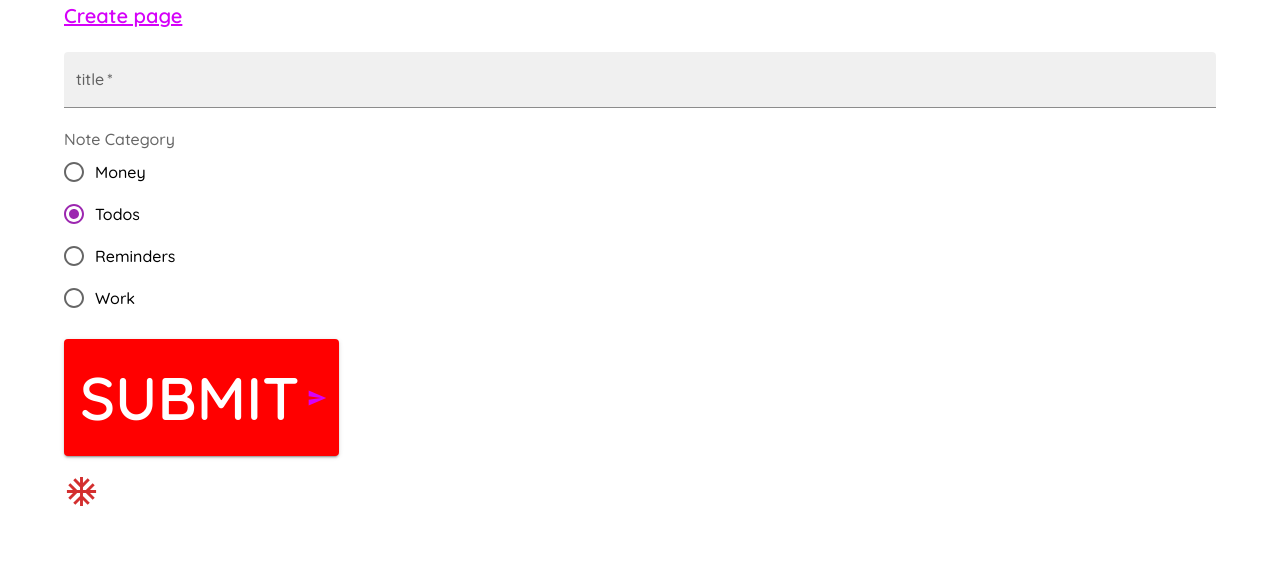
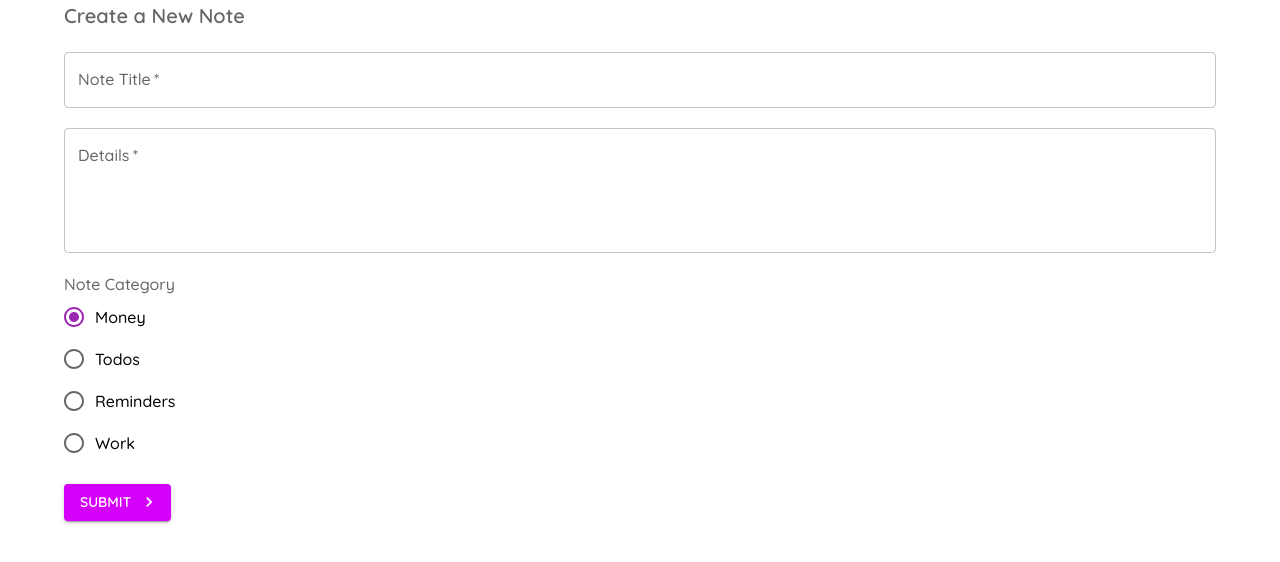
Before and after one commit to amzazibssh/MUI_commands, a React (Vite) app: page /create in a window 1280 px wide. Shown: the top 562 px of the page. Built offline with nearby package versions, Linux system fonts and the light colour scheme.

Commit message:
feat: add json server to fetch data

```diff
--- /dev/null
+++ b/data/db.json
@@ -0,0 +1,28 @@
+{
+  "notes": [
+    {
+      "title": "Yoshi's birthday bash",
+      "details": "Lorem Ipsum is simply dummy text of the printing and typesetting industry. Lorem Ipsum has been the industry's standard dummy text ever since the 1500s, when an unknown printer took a galley of type and scrambled it to make a type specimen book.",
+      "category": "reminders",
+      "id": 1
+    },
+    {
+      "title": "Complete my ninja training",
+      "details": "Lorem Ipsum is simply dummy text of the printing and typesetting industry. Lorem Ipsum has been the industry's standard dummy text ever since the 1500s, when an unknown printer took.",
+      "category": "work",
+      "id": 2
+    },
+    {
+      "title": "Order a pizza!",
+      "details": "Lorem Ipsum is simply dummy text of the printing and typesetting industry. Lorem Ipsum has been the industry's standard dummy text ever since the 1500s, when an unknown printer took a galley of type and scrambled it to make a type specimen book.\nLorem Ipsum is simply dummy text of the printing and typesetting industry. Lorem Ipsum has been the industry's standard dummy text ever since the 1500s, when an unknown printer took a galley of type and scrambled it to make a type specimen book.",
+      "category": "todos",
+      "id": 3
+    },
+    {
+      "title": "gym",
+      "details": "do some workout",
+      "category": "todos",
+      "id": 4
+    }
+  ]
+}
--- a/src/pages/Create.jsx
+++ b/src/pages/Create.jsx
@@ -6,17 +6,8 @@ import AcUnitIcon from '@mui/icons-material/AcUnit';
 import SendIcon from '@mui/icons-material/Send';
 import { makeStyles } from '@mui/styles';
 import { FormControl, FormControlLabel, FormLabel, Radio,   RadioGroup, TextField } from '@mui/material';
-
-
-const useStyle = makeStyles({
-  btn : {
-    fontSize: 60,
-    backgroundColor : 'red'
-  },
-  title : {
-    textDecoration: 'underline',
-    marginBottom: 20
-  },
+import KeyboardArrowRightIcon from '@mui/icons-material/KeyboardArrowRight'
+const useStyles = makeStyles({
   field: {
     marginTop: 20,
     marginBottom: 20,
@@ -24,71 +15,90 @@ const useStyle = makeStyles({
   }
 })
 
+export default function Create() {
+  const classes = useStyles()
+  const [title, setTitle] = useState('')
+  const [details, setDetails] = useState('')
+  const [titleError, setTitleError] = useState(false)
+  const [detailsError, setDetailsError] = useState(false)
+  const [category, setCategory] = useState('money')
 
-export default function Create() {
-
-  const classes = useStyle()
-  const [title, setTitle] = useState("")
-  const [titleError, setTitleError] = useState(false)
-  const [category, setCategory] = useState("todos")
-
-
-  const handlSubmit = (e) => {
+  const handleSubmit = (e) => {
     e.preventDefault()
     setTitleError(false)
-    if (title == ''){
+    setDetailsError(false)
+
+    if (title == '') {
       setTitleError(true)
     }
-    if(title){
-      console.log(title)
+    if (details == '') {
+      setDetailsError(true)
+    }
+    if (title && details) {
+      fetch('http://localhost:8001/notes', {
+        method: 'POST',
+        headers: {"Content-type": "application/json"},
+        body: JSON.stringify({ title, details, category })
+      }).then(() => console.log('new note added'))
     }
   }
+
   return (
-    <Container>
+    <Container size="sm">
       <Typography
-        className={classes.title}
         variant="h6"
-        color="secondary"
-        noWrap
+        color="textSecondary"
+        component="h2"
+        gutterBottom
       >
-        Create page
+        Create a New Note
       </Typography>
 
-      <form noValidate autoComplete='off' onSubmit={handlSubmit}>
-        <TextField
+      <form noValidate autoComplete="off" onSubmit={handleSubmit}>
+        <TextField className={classes.field}
           onChange={(e) => setTitle(e.target.value)}
-          label="title"
-          variant='filled'
+          label="Note Title"
+          variant="outlined"
+          color="secondary"
           fullWidth
-          color="secondary"
           required
           error={titleError}
         />
+        <TextField className={classes.field}
+          onChange={(e) => setDetails(e.target.value)}
+          label="Details"
+          variant="outlined"
+          color="secondary"
+          multiline
+          rows={4}
+          fullWidth
+          required
+          error={detailsError}
+        />
+
+        {/* <Radio value="hello" />
+        <Radio value="goodbye" /> */}
 
         <FormControl className={classes.field}>
-          <FormLabel color="secondary">Note Category</FormLabel>
-          <RadioGroup  value={category} onChange={(e) => setCategory(e.target.value)}>
+          <FormLabel>Note Category</FormLabel>
+          <RadioGroup value={category} onChange={(e) => setCategory(e.target.value)}>
             <FormControlLabel value="money" control={<Radio />} label="Money" />
-            <FormControlLabel value="todos" control={<Radio/>} label="Todos" />
+            <FormControlLabel value="todos" control={<Radio />} label="Todos" />
             <FormControlLabel value="reminders" control={<Radio />} label="Reminders" />
             <FormControlLabel value="work" control={<Radio />} label="Work" />
           </RadioGroup>
         </FormControl>
 
-      <Button
-        className={classes.btn}
-        onClick={() => console.log('Button clicked')}
-        type="submit"
-        variant="contained"
-        endIcon={<SendIcon color="secondary" />}
-      >
-        submit
-      </Button>
+        <Button
+          type="submit"
+          color="secondary"
+          variant="contained"
+          endIcon={<KeyboardArrowRightIcon />}>
+          Submit
+        </Button>
       </form>
 
-      <br/>
 
-      <AcUnitIcon color="error" fontSize="large"/>
     </Container>
   )
 }
--- a/src/pages/Notes.jsx
+++ b/src/pages/Notes.jsx
@@ -1,9 +1,19 @@
-import React from 'react'
+import React, { useEffect, useState } from 'react'
 
 export default function Notes() {
+  const [notes, setNotes] = useState([]);
+
+  useEffect(() => {
+    fetch('http://localhost:8001/notes')
+      .then(res => res.json())
+      .then(data => setNotes(data))
+  }, [])
+
   return (
     <div>
-      Notes page
+      {notes.map(note => (
+        <p key={note.id}>{ note.title }</p>
+      ))}
     </div>
   )
 }
```
